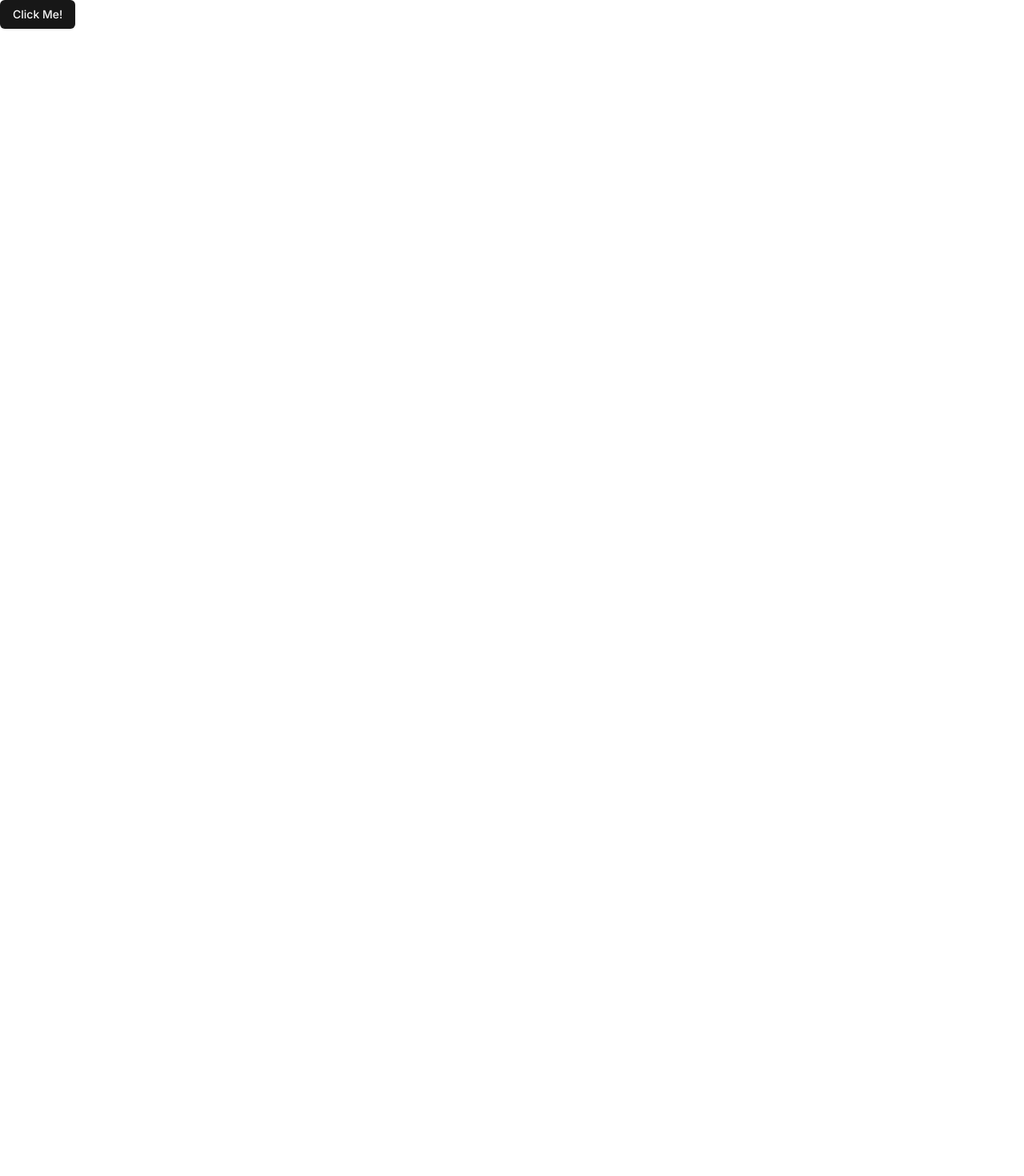
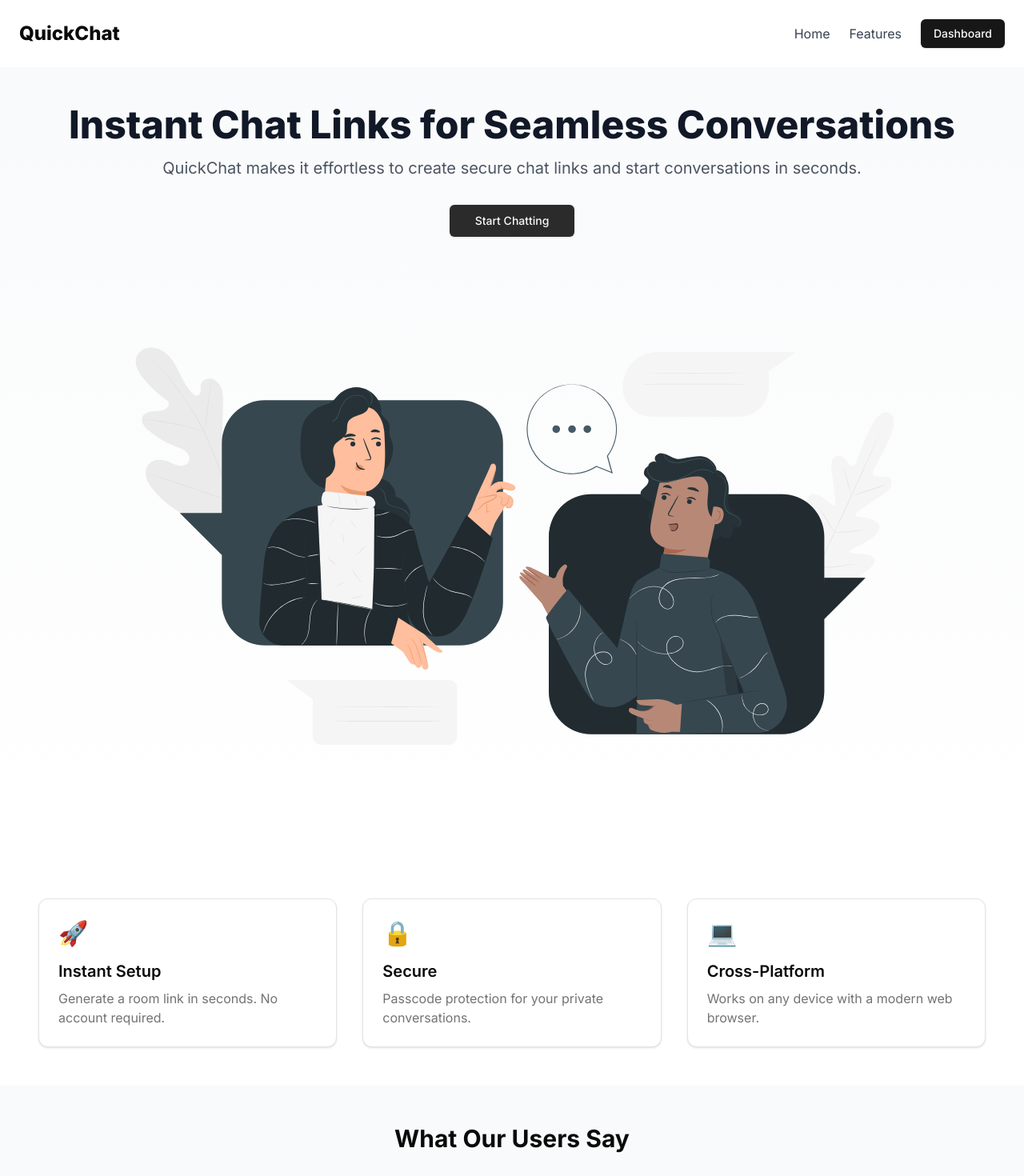
Before and after one commit to Subhamay-Dey/PikaChat, a Next.js app in the folder frontend/: page / in a window 1280 px wide. Shown: the top 1470 px of the page at 80% size. Before the commit the page ends 800 px from the top, so only its background shows below. Built offline with nearby package versions, Linux system fonts and the light colour scheme.

Commit message:
Landing page done ✅

```diff
--- a/frontend/src/app/page.tsx
+++ b/frontend/src/app/page.tsx
@@ -1,10 +1,25 @@
-import { Button } from "@/components/ui/button";
-import Image from "next/image";
+import FeatureSection from "@/components/base/FeatureSection";
+import Footer from "@/components/base/Footer";
+import HeroSection from "@/components/base/HeroSection";
+import Navbar from "@/components/base/Navbar";
+import UserReviews from "@/components/base/UserReviews";
 
 export default function Home() {
   return (
-    <>
-        <Button>Click Me!</Button>
-    </>
+    <div className="min-h-screen flex flex-col ">
+      {/* Header */}
+      <Navbar/>
+      {/* Hero Section */}
+      <HeroSection />
+
+      {/* Features Section */}
+      <FeatureSection />
+
+      {/* User Reviews Section */}
+      <UserReviews />
+
+      {/* Footer */}
+      <Footer />
+    </div>
   );
 }
--- a/frontend/src/components/base/Navbar.tsx
+++ b/frontend/src/components/base/Navbar.tsx
@@ -1,23 +1,27 @@
 "use client";
 import React from "react";
 import Link from "next/link";
-import { CustomUser } from "@/app/api/auth/[...nextauth]/options";
+// import { CustomUser } from "@/app/api/auth/[...nextauth]/options";
 import { Button } from "../ui/button";
-import LoginModal from "../auth/LoginModal";
-export default function Navbar({ user }: { user: CustomUser | null }) {
+// import LoginModal from "../auth/LoginModal";
+// export default function Navbar({ user }: { user: CustomUser | null }) {
+    export default function Navbar(){
   return (
     <nav className="p-6 flex justify-between items-center bg-white shadow-sm">
       <h1 className="text-xl md:text-2xl font-extrabold">QuickChat</h1>
       <div className="flex items-center space-x-2 md:space-x-6 text-gray-700">
         <Link href="/">Home</Link>
         <Link href="#features">Features</Link>
-        {!user ? (
+        <Link href="/dashboard">
+            <Button>Dashboard</Button>
+        </Link>
+        {/* {!user ? (
           <LoginModal />
         ) : (
           <Link href="/dashboard">
             <Button>Dashboard</Button>
           </Link>
-        )}
+        )} */}
       </div>
     </nav>
   );
```
